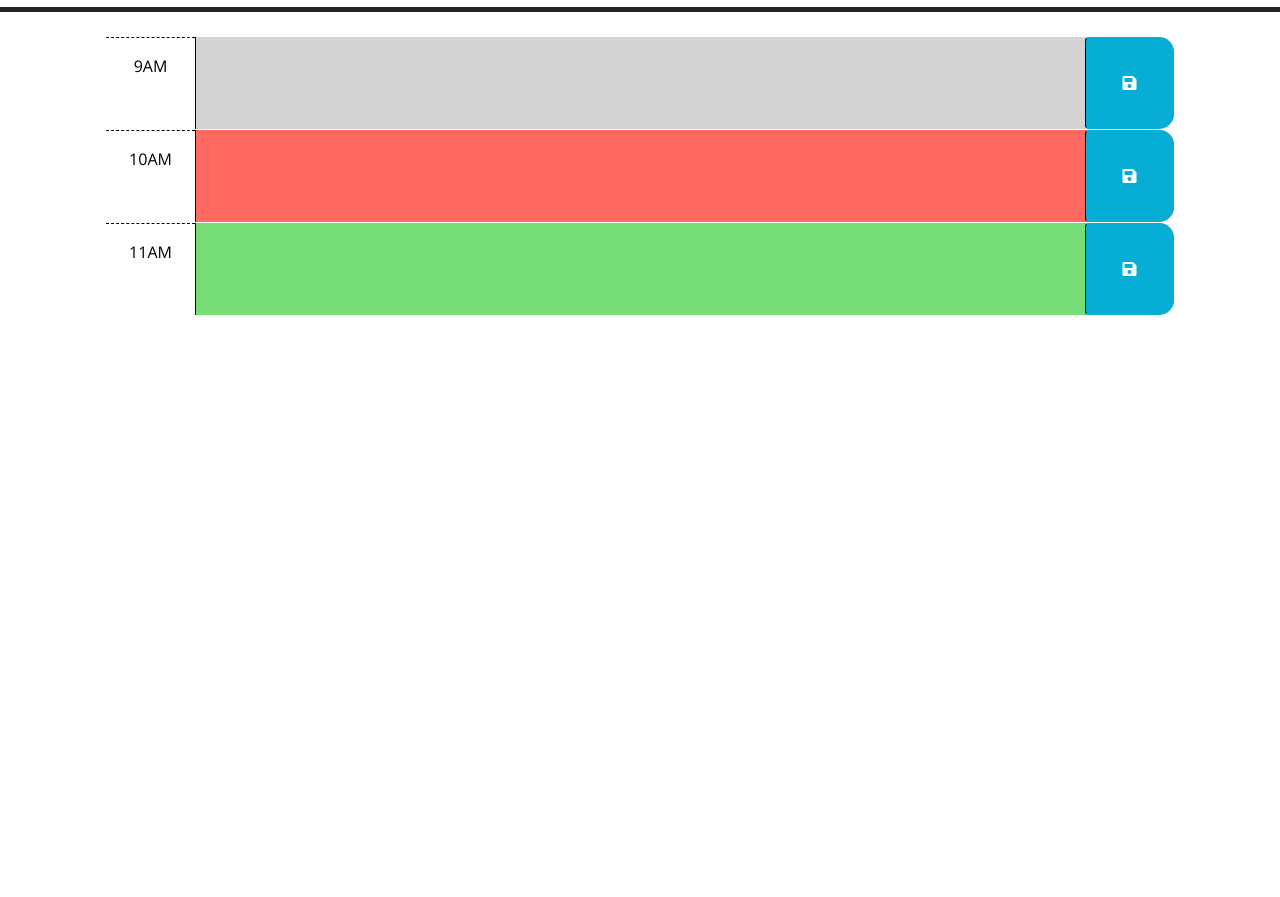
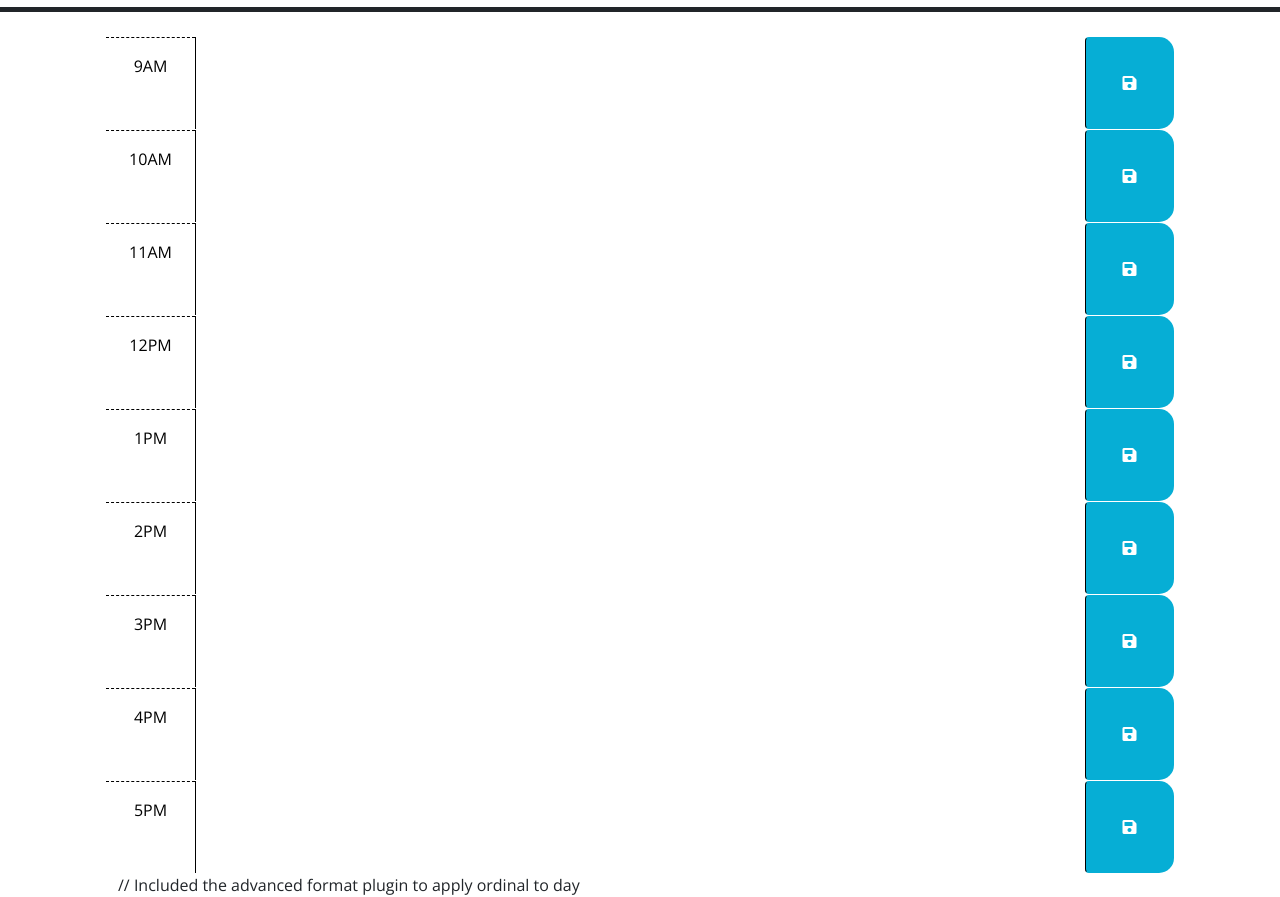
Before and after one commit to MeanBean87/web-calendar, a plain HTML site: page index.html in a window 1280 px wide. Shown: the part 220-1117 px from the top of the page. Before the commit the page ends 800 px from the top, so only its background shows below. Drawn offline with nearby package versions, Linux system fonts and the light colour scheme; files that its build step writes are made by us from their sources.

Commit message:
Corrected wrapper class in script.js and extended DayJs to use advanced formats plugin.

```diff
--- a/Assets/js/script.js
+++ b/Assets/js/script.js
@@ -1,23 +1,7 @@
-// Wrap all code that interacts with the DOM in a call to jQuery to ensure that
-// the code isn't run until the browser has finished rendering all the elements
-// in the html.
+//Extend dayjs to use advanced formatting.
+dayjs.extend(dayjs_plugin_advancedFormat);
+//This wrapper function ensures that the DOM is fully loaded before executing the code.
 $(function () {
-  // TODO: Add a listener for click events on the save button. This code should
-  // use the id in the containing time-block as a key to save the user input in
-  // local storage. HINT: What does `this` reference in the click listener
-  // function? How can DOM traversal be used to get the "hour-x" id of the
-  // time-block containing the button that was clicked? How might the id be
-  // useful when saving the description in local storage?
-  //
-  // TODO: Add code to apply the past, present, or future class to each time
-  // block by comparing the id to the current hour. HINTS: How can the id
-  // attribute of each time-block be used to conditionally add or remove the
-  // past, present, and future classes? How can Day.js be used to get the
-  // current hour in 24-hour time?
-  //
-  // TODO: Add code to get any user input that was saved in localStorage and set
-  // the values of the corresponding textarea elements. HINT: How can the id
-  // attribute of each time-block be used to do this?
-  //
-  // TODO: Add code to display the current date in the header of the page.
+
+
 });
--- a/index.html
+++ b/index.html
@@ -4,8 +4,7 @@
     <meta charset="UTF-8" />
     <meta name="viewport" content="width=device-width, initial-scale=1.0" />
     <meta http-equiv="X-UA-Compatible" content="ie=edge" />
-    <link rel="icon" type="image/x-icon" href="./assets/images/favicon.png">
-    <link rel="stylesheet" href="./Assets/css/style.css" />
+    <link rel="icon" href="./assets/images/favicon.png" type="image/png">
     <link
       rel="stylesheet"
       href="https://cdn.jsdelivr.net/npm/bootstrap@5.1.3/dist/css/bootstrap.min.css"
@@ -20,7 +19,7 @@
     href="https://fonts.googleapis.com/css?family=Open+Sans&display=swap"
     rel="stylesheet"
     />
-    <link rel="stylesheet" href="style.css" />
+    <link rel="stylesheet" href="./assets/css/style.css" />
     <title>Work Day Scheduler</title>
   </head>
 
@@ -29,20 +28,11 @@
       <h1 class="display-3">Work Day Scheduler</h1>
       <p class="lead">A simple calendar app for scheduling your work day</p>
       <p id="currentDay" class="lead"></p>
+      <p id="time" class="lead"></p>
     </header>
     <div class="container-lg px-5">
-      <!-- Use class for "past", "present", and "future" to apply styles to the
-        time-block divs accordingly. The javascript will need to do this by
-        adding/removing these classes on each div by comparing the hour in the
-        id to the current hour. The html provided below is meant to be an example
-        demonstrating how the css provided can be leveraged to create the
-        desired layout and colors. The html below should be removed or updated
-        in the finished product. Remember to delete this comment once the
-        code is implemented.
-        -->
 
-      <!-- Example of a past time block. The "past" class adds a gray background color. -->
-      <div id="hour-9" class="row time-block past">
+      <div id="hour-9" class="row time-block">
         <div class="col-2 col-md-1 hour text-center py-3">9AM</div>
         <textarea class="col-8 col-md-10 description" rows="3"> </textarea>
         <button class="btn saveBtn col-2 col-md-1" aria-label="save">
@@ -50,8 +40,7 @@
         </button>
       </div>
 
-      <!-- Example of a a present time block. The "present" class adds a red background color. -->
-      <div id="hour-10" class="row time-block present">
+      <div id="hour-10" class="row time-block">
         <div class="col-2 col-md-1 hour text-center py-3">10AM</div>
         <textarea class="col-8 col-md-10 description" rows="3"> </textarea>
         <button class="btn saveBtn col-2 col-md-1" aria-label="save">
@@ -59,8 +48,7 @@
         </button>
       </div>
 
-      <!-- Example of a future time block. The "future" class adds a green background color. -->
-      <div id="hour-11" class="row time-block future">
+      <div id="hour-11" class="row time-block">
         <div class="col-2 col-md-1 hour text-center py-3">11AM</div>
         <textarea class="col-8 col-md-10 description" rows="3"> </textarea>
         <button class="btn saveBtn col-2 col-md-1" aria-label="save">
@@ -68,13 +56,59 @@
         </button>
       </div>
 
-    <script src="https://code.jquery.com/jquery-3.4.1.min.js"></script>
-    <script
-      src="https://cdn.jsdelivr.net/npm/dayjs@1.11.3/dayjs.min.js"
-      integrity="sha256-iu/zLUB+QgISXBLCW/mcDi/rnf4m4uEDO0wauy76x7U="
-      crossorigin="anonymous"
-    ></script>
+      <div id="hour-12" class="row time-block">
+        <div class="col-2 col-md-1 hour text-center py-3">12PM</div>
+        <textarea class="col-8 col-md-10 description" rows="3"> </textarea>
+        <button class="btn saveBtn col-2 col-md-1" aria-label="save">
+          <i class="fas fa-save" aria-hidden="true"></i>
+        </button>
+      </div>
 
-    <script src="script.js"></script>
+      <div id="hour-13" class="row time-block">
+        <div class="col-2 col-md-1 hour text-center py-3">1PM</div>
+        <textarea class="col-8 col-md-10 description" rows="3"> </textarea>
+        <button class="btn saveBtn col-2 col-md-1" aria-label="save">
+          <i class="fas fa-save" aria-hidden="true"></i>
+        </button>
+      </div>
+
+      <div id="hour-14" class="row time-block">
+        <div class="col-2 col-md-1 hour text-center py-3">2PM</div>
+        <textarea class="col-8 col-md-10 description" rows="3"> </textarea>
+        <button class="btn saveBtn col-2 col-md-1" aria-label="save">
+          <i class="fas fa-save" aria-hidden="true"></i>
+        </button>
+      </div>
+
+      <div id="hour-15" class="row time-block">
+        <div class="col-2 col-md-1 hour text-center py-3">3PM</div>
+        <textarea class="col-8 col-md-10 description" rows="3"> </textarea>
+        <button class="btn saveBtn col-2 col-md-1" aria-label="save">
+          <i class="fas fa-save" aria-hidden="true"></i>
+        </button>
+      </div>
+
+      <div id="hour-16" class="row time-block">
+        <div class="col-2 col-md-1 hour text-center py-3">4PM</div>
+        <textarea class="col-8 col-md-10 description" rows="3"> </textarea>
+        <button class="btn saveBtn col-2 col-md-1" aria-label="save">
+          <i class="fas fa-save" aria-hidden="true"></i>
+        </button>
+      </div>
+
+      <div id="hour-17" class="row time-block">
+        <div class="col-2 col-md-1 hour text-center py-3">5PM</div>
+        <textarea class="col-8 col-md-10 description" rows="3"> </textarea>
+        <button class="btn saveBtn col-2 col-md-1" aria-label="save">
+          <i class="fas fa-save" aria-hidden="true"></i>
+        </button>
+      </div>
+
+      <script src="https://code.jquery.com/jquery-3.7.0.min.js"></script>
+      <script src="https://cdnjs.cloudflare.com/ajax/libs/dayjs/1.11.9/dayjs.min.js"></script>
+
+      // Included the advanced format plugin to apply ordinal to day
+      <script src="https://cdnjs.cloudflare.com/ajax/libs/dayjs/1.11.9/plugin/advancedFormat.min.js"></script>
+      <script src="./assets/js/script.js"></script>
     </body>
     </html>
```
Lines whose indentation alone changed are shown as unchanged.
